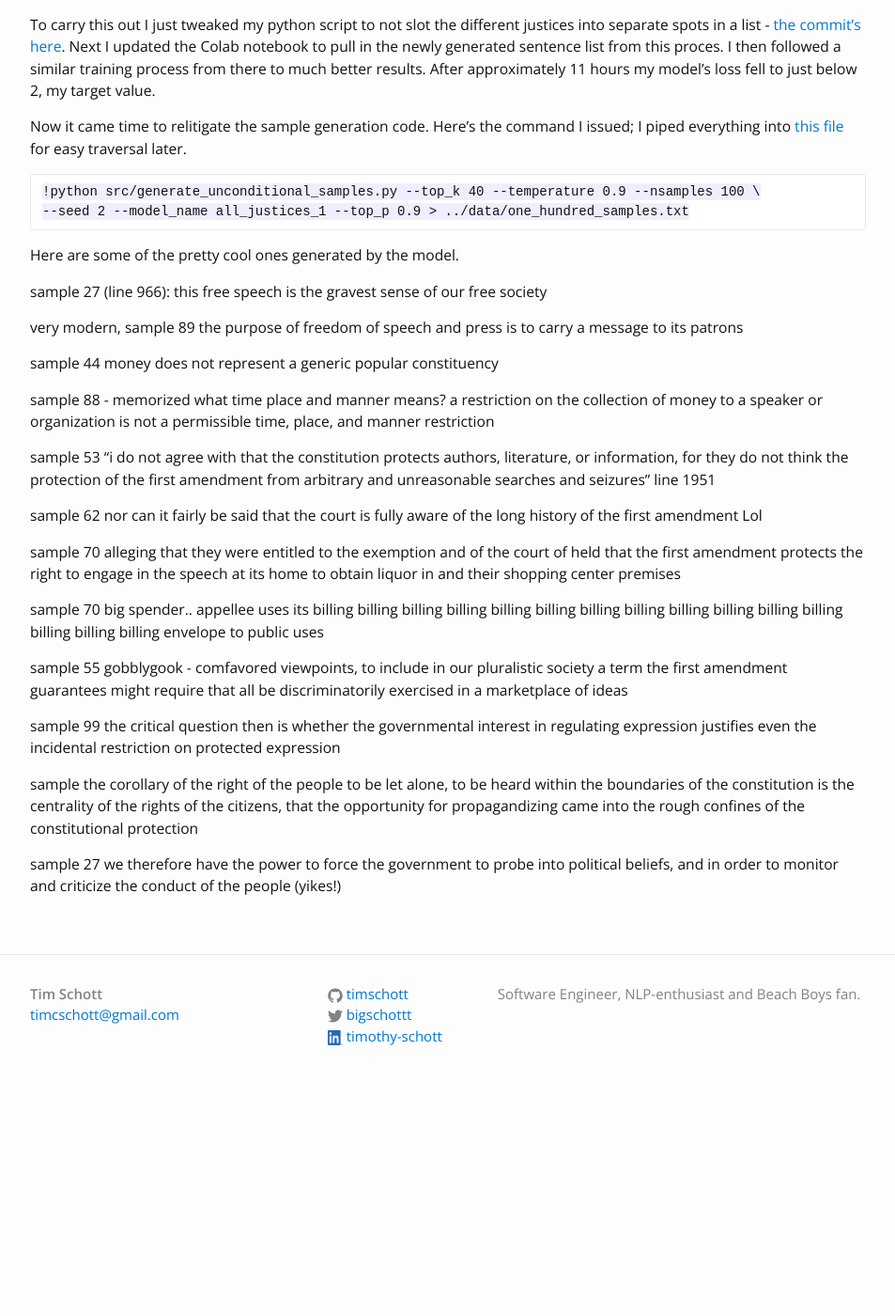
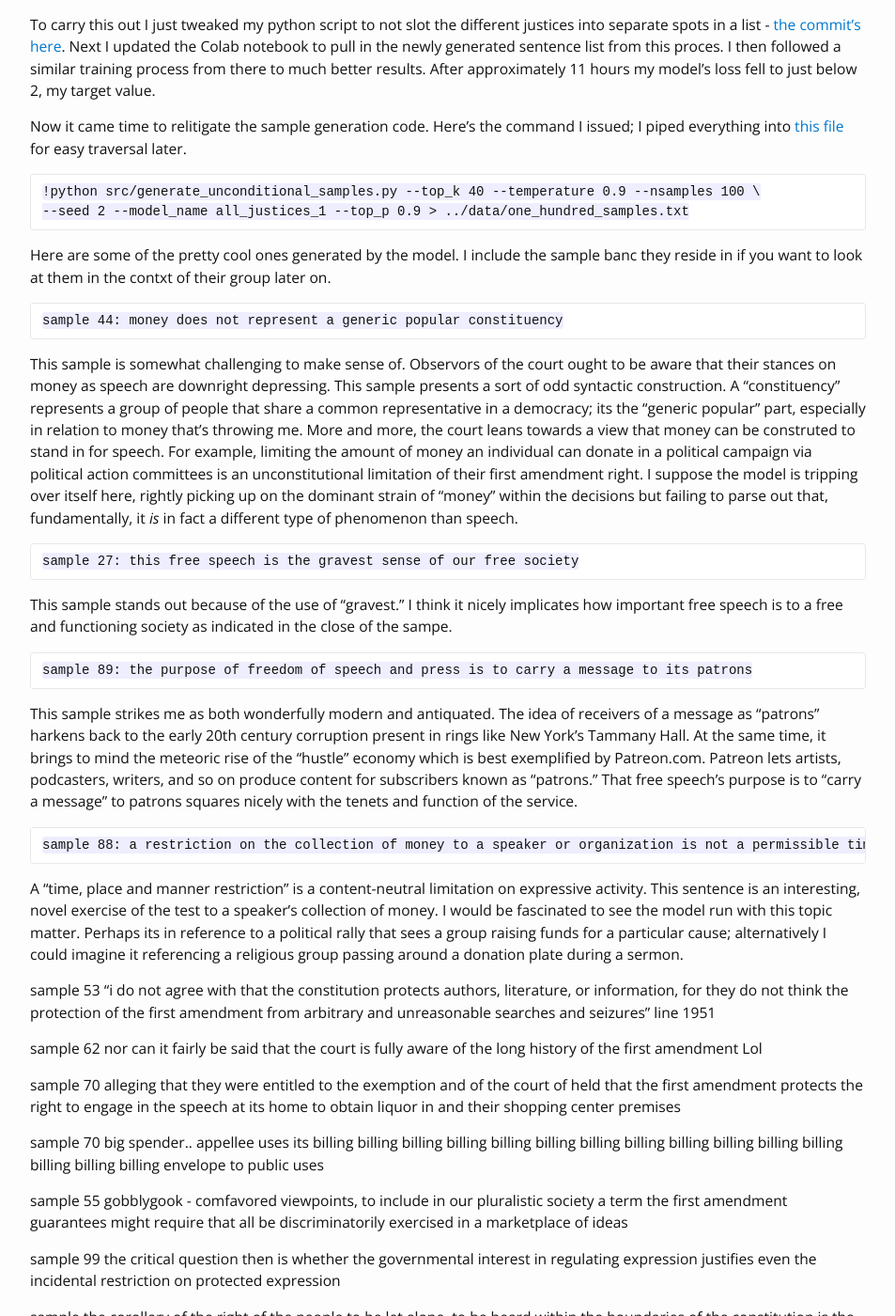
Before and after one commit to timschott/timschott.github.io, a Jekyll site: the page built from projects/sbotus.md, in a window 1280 px wide and 1400 px high, scrolled down 6862 px. Shown: the whole window at 94% size, without its empty margins (163-1116 px from the left). Built offline with Jekyll 4.4.1, drawn with Linux system fonts in a browser that asks for light colours; before the commit the page ends 8035 px from its top, so only the background shows below that.

Commit message:
some updates

````diff
--- a/projects/sbotus.md
+++ b/projects/sbotus.md
@@ -235,16 +235,31 @@ Now it came time to relitigate the sample generation code. Here's the command I
 --seed 2 --model_name all_justices_1 --top_p 0.9 > ../data/one_hundred_samples.txt
 ```
 
-Here are some of the pretty cool ones generated by the model.
+Here are some of the pretty cool ones generated by the model. I include the sample banc they reside in if you want to look at them in the contxt of their group later on.
 
-sample 27 (line 966): this free speech is the gravest sense of our free society
+```
+sample 44: money does not represent a generic popular constituency
+```
 
-very modern, sample 89 the purpose of freedom of speech and press is to carry a message to its patrons
+This sample is somewhat challenging to make sense of. Observors of the court ought to be aware that their stances on money as speech are downright depressing. This sample presents a sort of odd syntactic construction. A "constituency" represents a group of people that share a common representative in a democracy; its the "generic popular" part, especially in relation to money that's throwing me. More and more, the court leans towards a view that money can be construted to stand in for speech. For example, limiting the amount of money an individual can donate in a political campaign via political action committees is an unconstitutional limitation of their first amendment right. I suppose the model is tripping over itself here, rightly picking up on the dominant strain of "money" within the decisions but failing to parse out that, fundamentally, it *is* in fact a different type of phenomenon than speech.
 
-sample 44 money does not represent a generic popular constituency
+```
+sample 27: this free speech is the gravest sense of our free society
+```
 
-sample 88 - memorized what time place and manner means?
-a restriction on the collection of money to a speaker or organization is not a permissible time, place, and manner restriction
+This sample stands out because of the use of "gravest." I think it nicely implicates how important free speech is to a free and functioning society as indicated in the close of the sampe.
+
+```
+sample 89: the purpose of freedom of speech and press is to carry a message to its patrons
+```
+
+This sample strikes me as both wonderfully modern and antiquated. The idea of receivers of a message as "patrons" harkens back to the early 20th century corruption present in rings like New York's Tammany Hall. At the same time, it brings to mind the meteoric rise of the "hustle" economy which is best exemplified by Patreon.com. Patreon lets artists, podcasters, writers, and so on produce content for subscribers known as "patrons." That free speech's purpose is to "carry a message" to patrons squares nicely with the tenets and function of the service.
+
+```
+sample 88: a restriction on the collection of money to a speaker or organization is not a permissible time, place, and manner restriction
+```
+
+A "time, place and manner restriction" is a content-neutral limitation on expressive activity. This sentence is an interesting, novel exercise of the test to a speaker's collection of money. I would be fascinated to see the model run with this topic matter. Perhaps its in reference to a political rally that sees a group raising funds for a particular cause; alternatively I could imagine it referencing a religious group passing around a donation plate during a sermon.
 
 sample 53 "i do not agree with that the constitution protects authors, literature, or information, for they do not think the protection of the first amendment from arbitrary and unreasonable searches and seizures" line 1951
 
````
